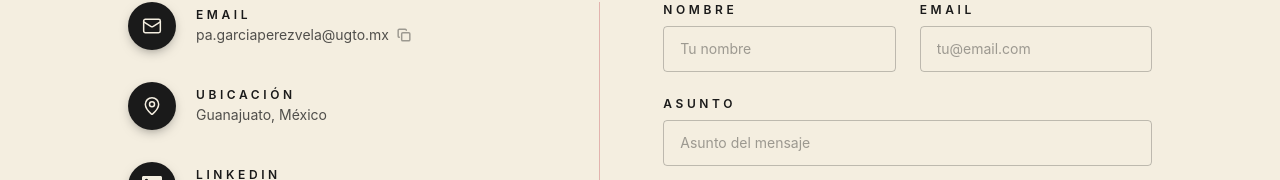
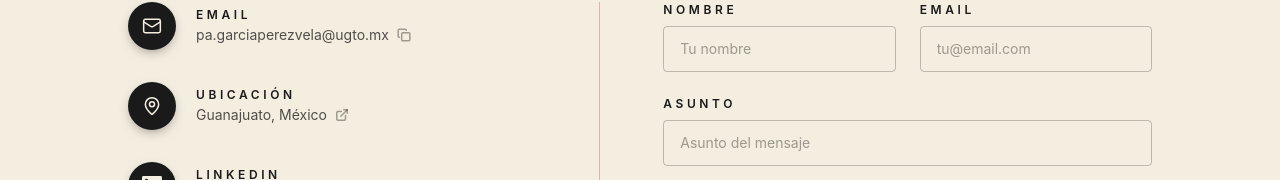
Before and after one commit to p5Patricio/Portafolio-Sakura, a React (Vite) app: page / in a window 1280 px wide. Shown: the part 8467-8647 px from the top of the page. Built offline with nearby package versions, Linux system fonts and the light colour scheme.

Commit message:
feat(contact): add Google Maps link to location with external-link icon

```diff
--- a/src/sections/Contacto.tsx
+++ b/src/sections/Contacto.tsx
@@ -208,6 +208,8 @@ function Contacto() {
             icon={MapPin}
             label={c.info.location.label}
             value={c.info.location.value}
+            href="https://www.google.com.mx/maps/place/Guanajuato,+Gto./@21.0250736,-101.2991017,13z/data=!3m1!4b1!4m6!3m5!1s0x842b73f58b0cf1eb:0x25f4b0d165571e74!8m2!3d21.0190145!4d-101.2573586!16zL20vMDE4bmI4?entry=ttu&g_ep=EgoyMDI2MDQyNi4wIKXMDSoASAFQAw%3D%3D"
+            actionIcon={ExternalLink}
           />
           <InfoRow
             icon={LinkedInIcon}
```
